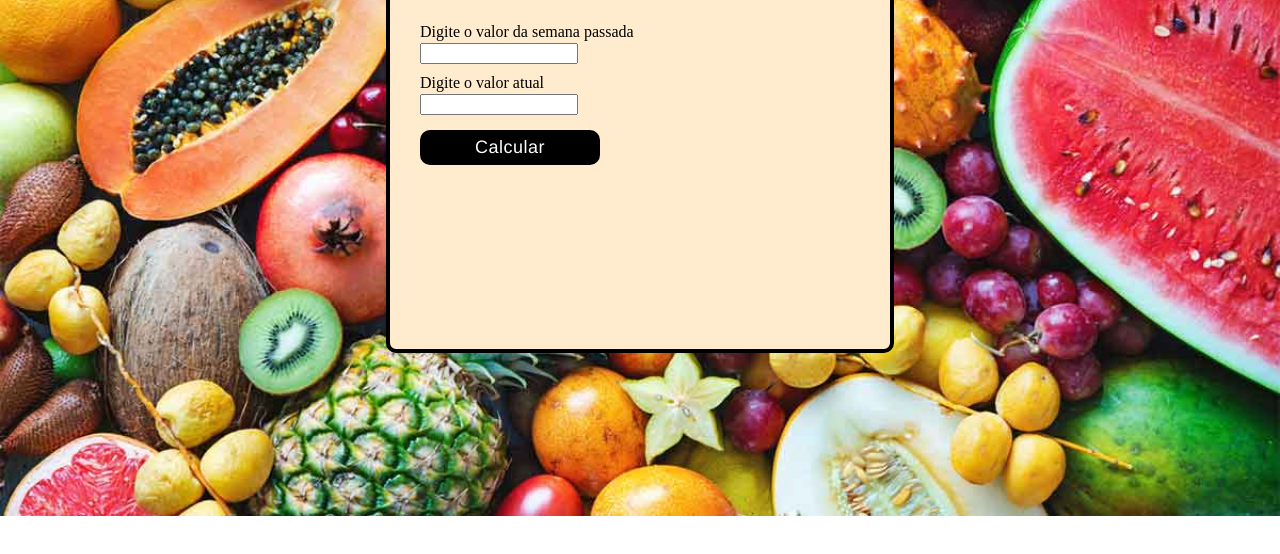
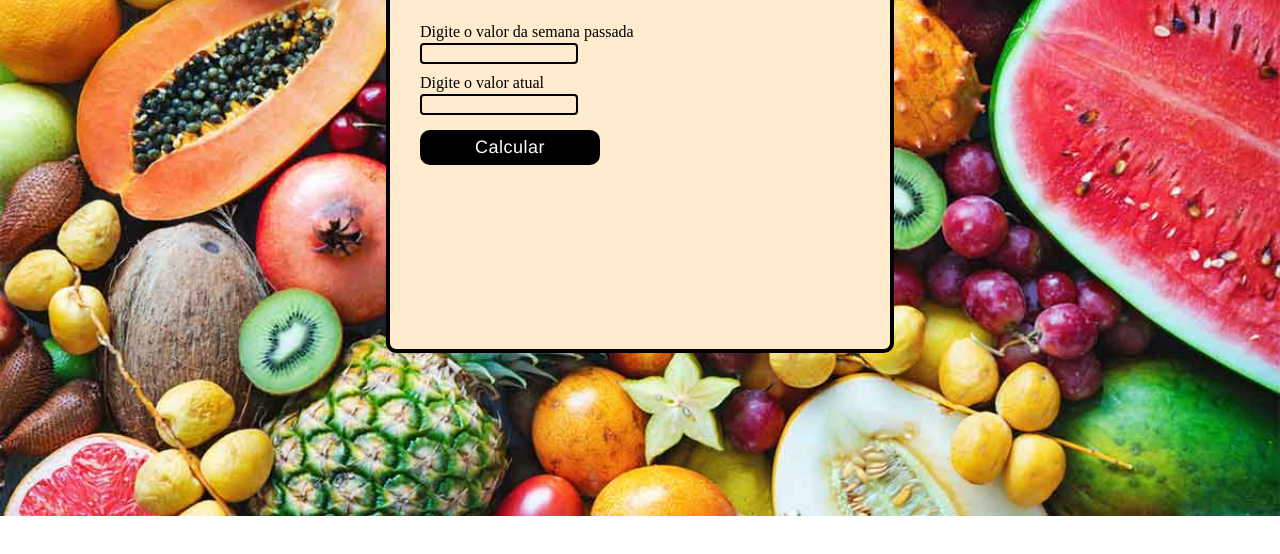
Before and after one commit to RafaelZelli/Feira-Inflacao, a plain HTML site: page index.html in a window 1280 px wide. Shown: the part 204-758 px from the top of the page. Drawn offline with Linux system fonts and the light colour scheme.

Commit message:
Alteração no background do botao e dos boxes

```diff
--- a/estilo.css
+++ b/estilo.css
@@ -44,10 +44,17 @@ body{
 
 #valoranterior{
     width: 150px;
+    background-color: blanchedalmond;
+    border: 2px solid black;
+    border-radius: 4px;
 }
 
 #valoratual{
     width: 150px;
+    background-color: blanchedalmond;
+    border: 2px solid black;
+    border-radius: 4px;
+
 }
 
 #boxdigite button{
@@ -66,10 +73,10 @@ body{
 }
 
 #boxdigite button:hover{
-    background-color: rgb(255, 255, 255);
     color: black;
     font-weight: 500;
     border:2px solid black;
+    background-color: blanchedalmond;
 }
 
 .frutas{
```
